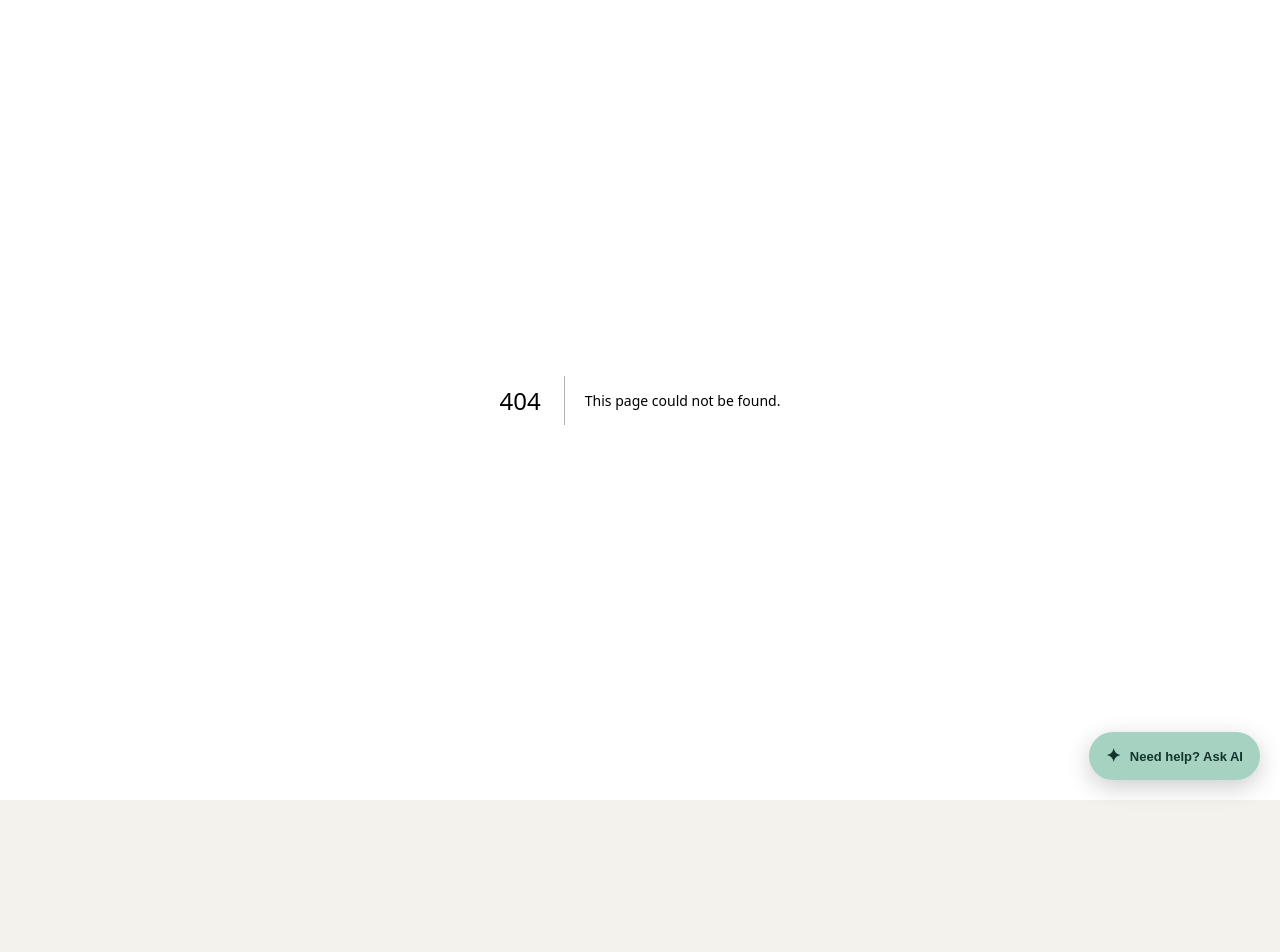
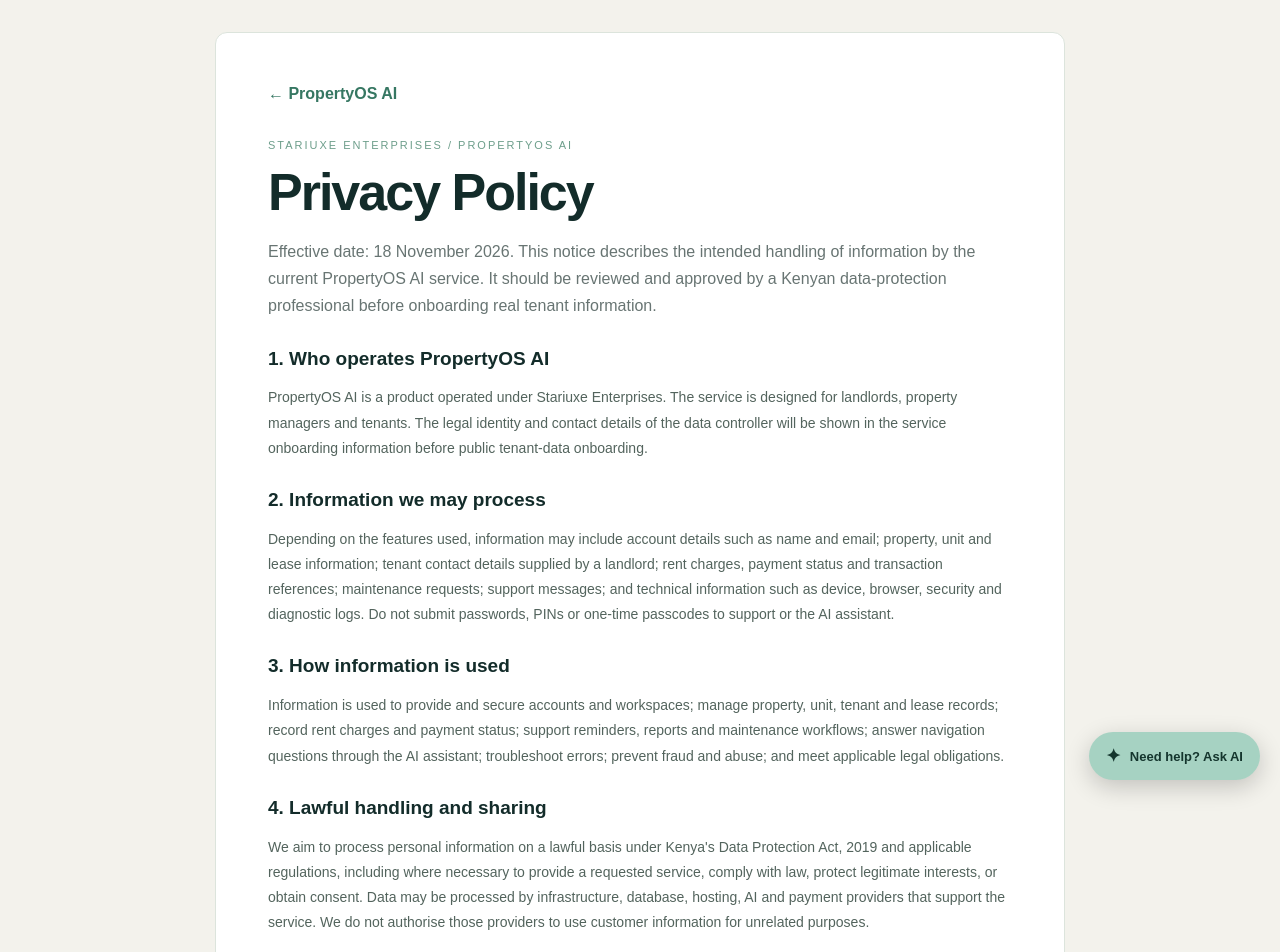
Before and after one commit to Stariuxe/create-an-app-that-monitors-rent-of-properties, a Next.js app: page /privacy in a window 1280 px wide. Before the commit this address had no page. Shown: the top 952 px of the page. Before the commit the page ends 800 px from the top, so only its background shows below. Built offline with nearby package versions, Linux system fonts and the light colour scheme.

Commit message:
Add privacy information page

```diff
--- /dev/null
+++ b/app/privacy/page.tsx
@@ -0,0 +1,32 @@
+export const metadata = {
+  title: "Privacy Policy | PropertyOS AI",
+  description: "How PropertyOS AI collects, uses, protects and retains information.",
+  robots: { index: true, follow: true },
+};
+
+const sections = [
+  ["1. Who operates PropertyOS AI", "PropertyOS AI is a product operated under Stariuxe Enterprises. The service is designed for landlords, property managers and tenants. The legal identity and contact details of the data controller will be shown in the service onboarding information before public tenant-data onboarding."],
+  ["2. Information we may process", "Depending on the features used, information may include account details such as name and email; property, unit and lease information; tenant contact details supplied by a landlord; rent charges, payment status and transaction references; maintenance requests; support messages; and technical information such as device, browser, security and diagnostic logs. Do not submit passwords, PINs or one-time passcodes to support or the AI assistant."],
+  ["3. How information is used", "Information is used to provide and secure accounts and workspaces; manage property, unit, tenant and lease records; record rent charges and payment status; support reminders, reports and maintenance workflows; answer navigation questions through the AI assistant; troubleshoot errors; prevent fraud and abuse; and meet applicable legal obligations."],
+  ["4. Lawful handling and sharing", "We aim to process personal information on a lawful basis under Kenya's Data Protection Act, 2019 and applicable regulations, including where necessary to provide a requested service, comply with law, protect legitimate interests, or obtain consent. Data may be processed by infrastructure, database, hosting, AI and payment providers that support the service. We do not authorise those providers to use customer information for unrelated purposes."],
+  ["5. Payments and M-Pesa", "A sandbox payment test is not a real collection of rent. Do not enter a personal M-Pesa PIN into PropertyOS AI. Where payment features are enabled, payment providers may process the information needed to initiate and reconcile a transaction. Payment status should only be treated as confirmed after a verified provider callback and reconciliation."],
+  ["6. AI assistant", "Messages submitted to the in-app assistant may be processed by an AI service provider to generate a response. Do not enter passwords, M-Pesa PINs, OTPs, bank credentials, government identification numbers or sensitive tenant information into the assistant. AI responses are guidance and may be inaccurate; verify important decisions."],
+  ["7. Security and retention", "We use technical and organisational safeguards intended to protect information, including access controls and database row-level security. No internet service can guarantee absolute security. Information is retained only for as long as reasonably necessary for the service, legal obligations, dispute resolution and security. Retention periods and deletion workflows will be specified as the service matures."],
+  ["8. Your rights and choices", "Subject to applicable law, individuals may request access to, correction of, deletion of, or restriction of processing of their personal information, object to certain processing, or withdraw consent where consent is the basis. Landlords are responsible for ensuring they have an appropriate basis and authority to add tenant information and for responding to tenant requests concerning records they control."],
+  ["9. Children and third-party information", "The service is intended for adults managing property and tenancy matters, not for children. Do not submit children's personal information unless strictly necessary and legally authorised."],
+  ["10. Cross-border processing and updates", "Service providers may process information in locations outside Kenya. Where required, appropriate safeguards will be applied. We may update this notice as features and legal requirements change; the current version will be published on this page."],
+  ["11. Contact", "For privacy questions or requests, contact hello@propertyos.ai and identify the relevant account or request without sending passwords, PINs or one-time codes. This notice is a product privacy statement and is not legal advice."]
+];
+
+export default function PrivacyPage() {
+  return <main style={{minHeight:"100vh",background:"#f3f2ec",color:"#132c2a",padding:"32px 6%"}}>
+    <article style={{maxWidth:850,margin:"0 auto",background:"#fff",padding:"clamp(24px,5vw,52px)",borderRadius:12,border:"1px solid #dce4dc"}}>
+      <a href="/" style={{color:"#367762",fontWeight:700}}>← PropertyOS AI</a>
+      <p style={{marginTop:36,color:"#6d9e8b",fontSize:11,letterSpacing:2}}>STARIUXE ENTERPRISES / PROPERTYOS AI</p>
+      <h1 style={{fontSize:"clamp(34px,6vw,52px)",letterSpacing:-2,margin:"10px 0"}}>Privacy Policy</h1>
+      <p style={{color:"#687573",lineHeight:1.7}}>Effective date: 18 November 2026. This notice describes the intended handling of information by the current PropertyOS AI service. It should be reviewed and approved by a Kenyan data-protection professional before onboarding real tenant information.</p>
+      {sections.map(([heading,body])=><section key={heading} style={{marginTop:28}}><h2 style={{fontSize:19}}>{heading}</h2><p style={{color:"#53645d",lineHeight:1.8,fontSize:14}}>{body}</p></section>)}
+      <p style={{marginTop:40,borderTop:"1px solid #dce4dc",paddingTop:20,fontSize:12,color:"#687573"}}>PropertyOS AI · Smarter Property Management. Greater Value.</p>
+    </article>
+  </main>;
+}
```
